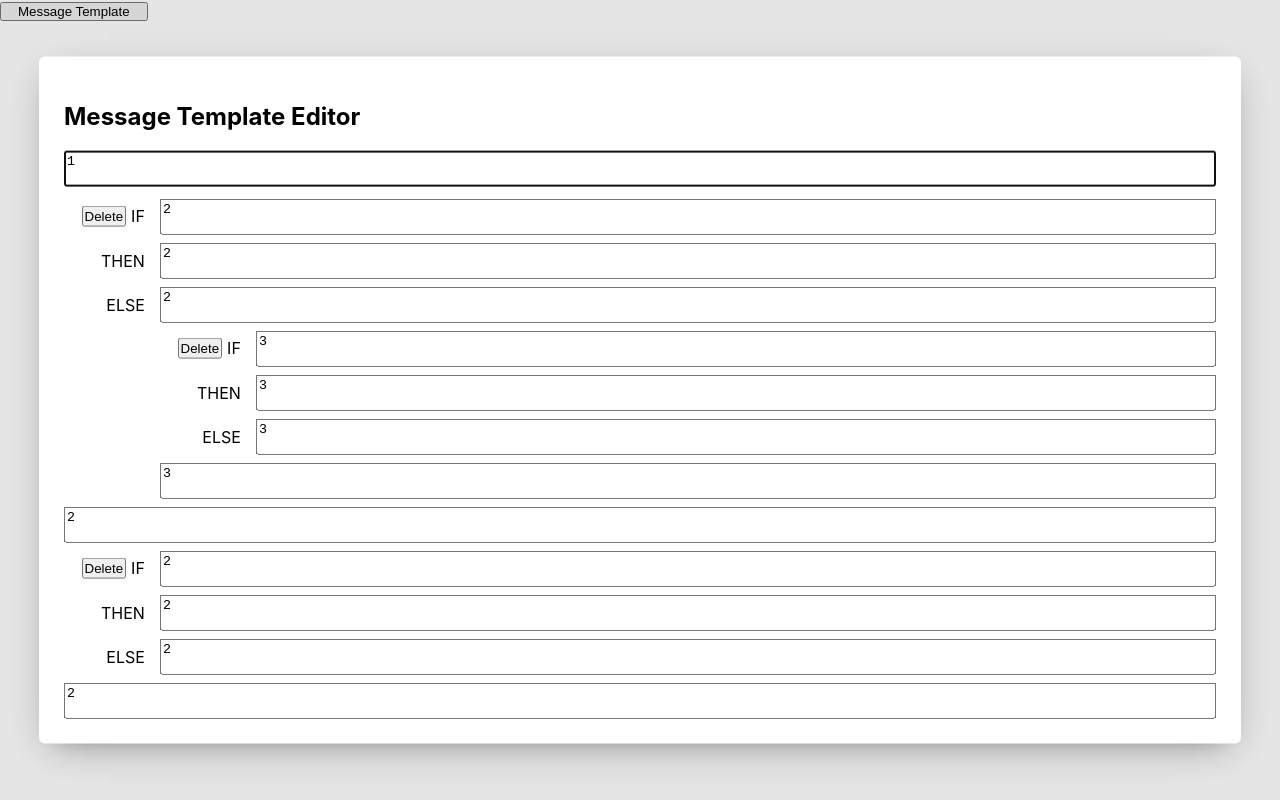
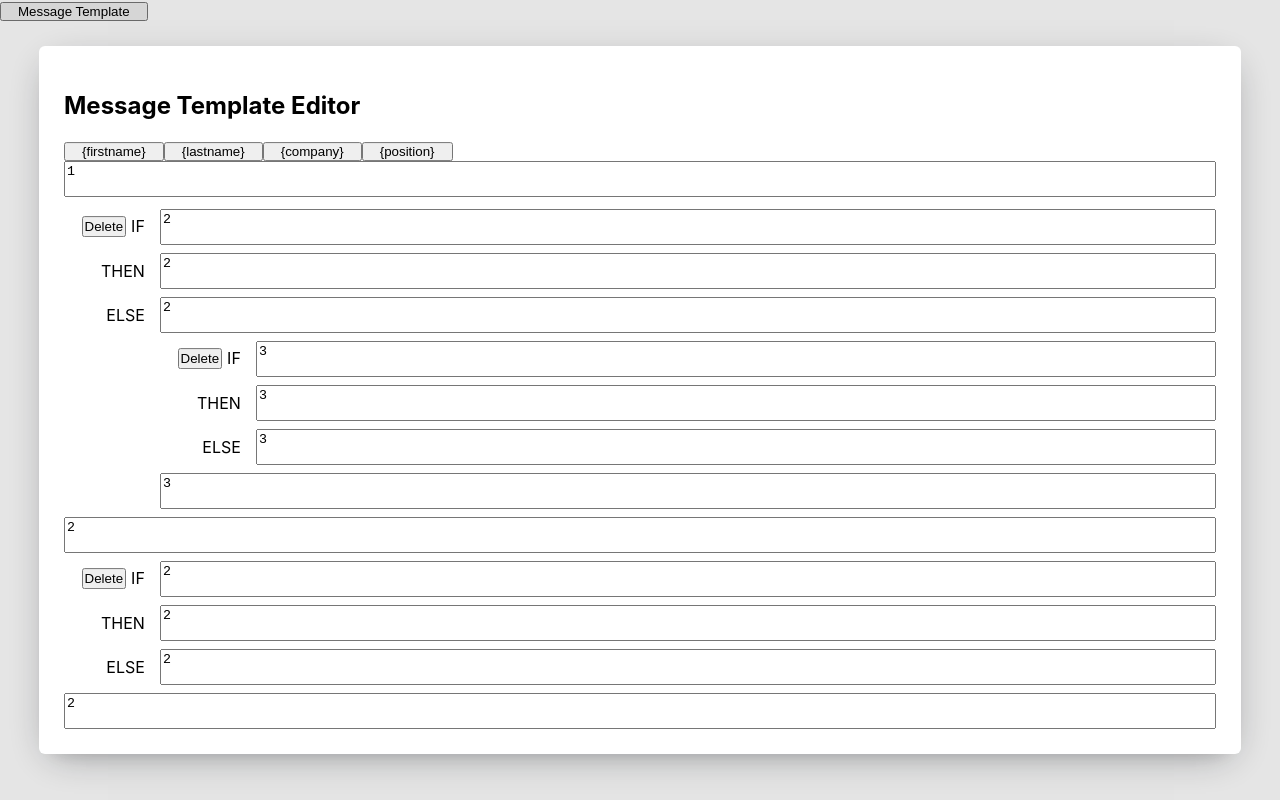
Before and after one commit to issa012/message-editor, a React (Create React App) app: page / in a window 1280 px wide. Both pictures are taken after a click on the button "Message Template". Built offline with nearby package versions, Linux system fonts and the light colour scheme.

Commit message:
add variable implemented

```diff
--- a/src/components/EditorWidget/EditorWidget.tsx
+++ b/src/components/EditorWidget/EditorWidget.tsx
@@ -1,6 +1,7 @@
 import { useState } from 'react';
 import { Textarea } from '../ui/textarea/textarea';
 import InputTree from './InputTree/InputTree';
+import { Button } from '../ui/button/button';
 
 export type Template = {
   condition: string;
@@ -52,7 +53,10 @@ const EditorWidget = ({
   callbackSave: () => Promise<void>;
 }) => {
   const [values, setValues] = useState<MyTemplate>(templateObj);
-  const [lastElement, setLastElement] = useState('children');
+
+  const [lastElement, setLastElement] = useState<{ path: string; target?: HTMLTextAreaElement }>({
+    path: 'children',
+  });
 
   function handleValuesChange(path: string, e: React.ChangeEvent<HTMLTextAreaElement>) {
     const pathId = path.split('.');
@@ -81,11 +85,29 @@ const EditorWidget = ({
   }
 
   function handleFocus(path: string, e: React.ChangeEvent<HTMLTextAreaElement>) {
-    if (e.target.name) {
-      setLastElement(path.concat('.', e.target.name));
+    setLastElement({ path: path, target: e.target });
+  }
+
+  function handleAddVariableClick(path: string, target: HTMLTextAreaElement, varName: string) {
+    const pathId = path.split('.');
+    const copy = JSON.parse(JSON.stringify(values));
+
+    let curr = copy;
+    for (let i = 0; i < pathId.length; i++) {
+      if (pathId[i]) {
+        curr = curr[pathId[i]];
+      }
+    }
+    const newVal = target.value
+      .slice(0, target.selectionStart)
+      .concat('{', varName, '}', target.value.slice(target.selectionStart));
+
+    if (target.name === 'condition' || target.name === 'main') {
+      curr[target.name] = newVal;
     } else {
-      setLastElement(path);
+      curr[target.name].value = newVal;
     }
+    setValues(copy);
   }
 
   function handleAddElement(path: string) {
@@ -98,11 +120,20 @@ const EditorWidget = ({
     <div>
       <div>
         <h2>Message Template Editor</h2>
-        <div></div>
+        <div>
+          {arrVarNames.map((varName) => (
+            <Button
+              key={varName}
+              onClick={() => handleAddVariableClick(lastElement.path, lastElement.target!, varName)}
+            >{`{${varName}}`}</Button>
+          ))}
+        </div>
+
         <Textarea
           value={values.main}
+          name="main"
           onChange={(e) => setValues({ ...values, main: e.target.value })}
-          onFocus={(e) => handleFocus('children', e)}
+          onFocus={(e) => handleFocus('', e)}
         />
         <InputTree
           children={values.children}
```
